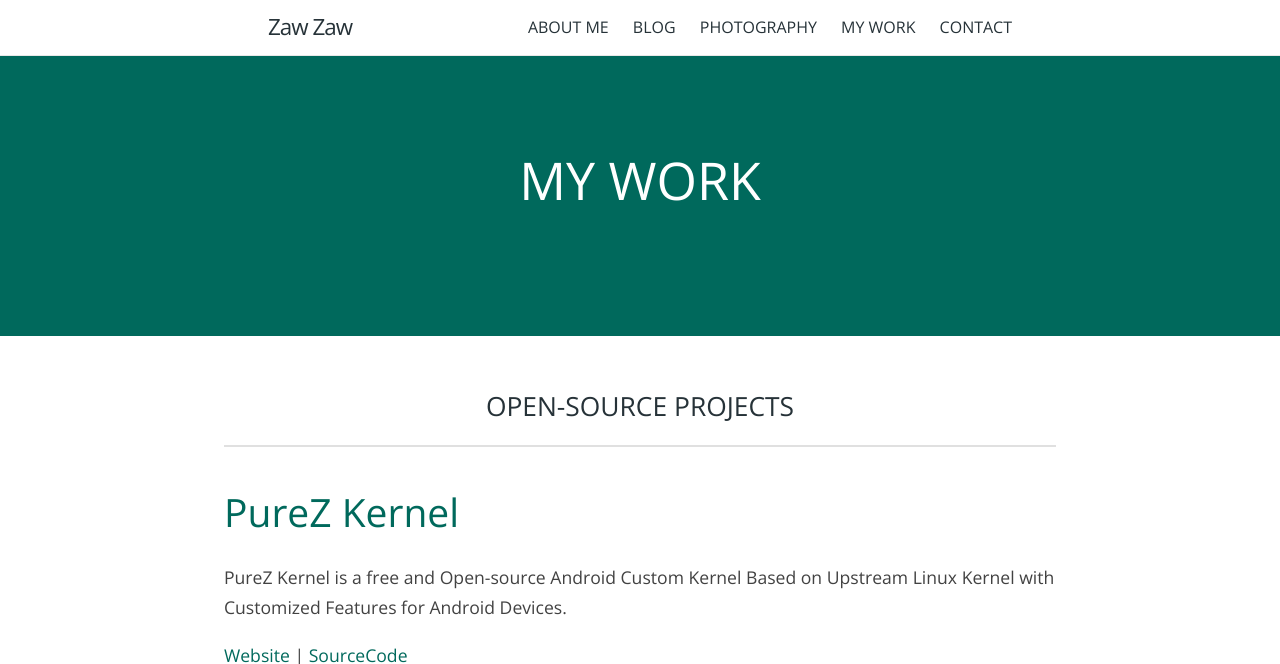
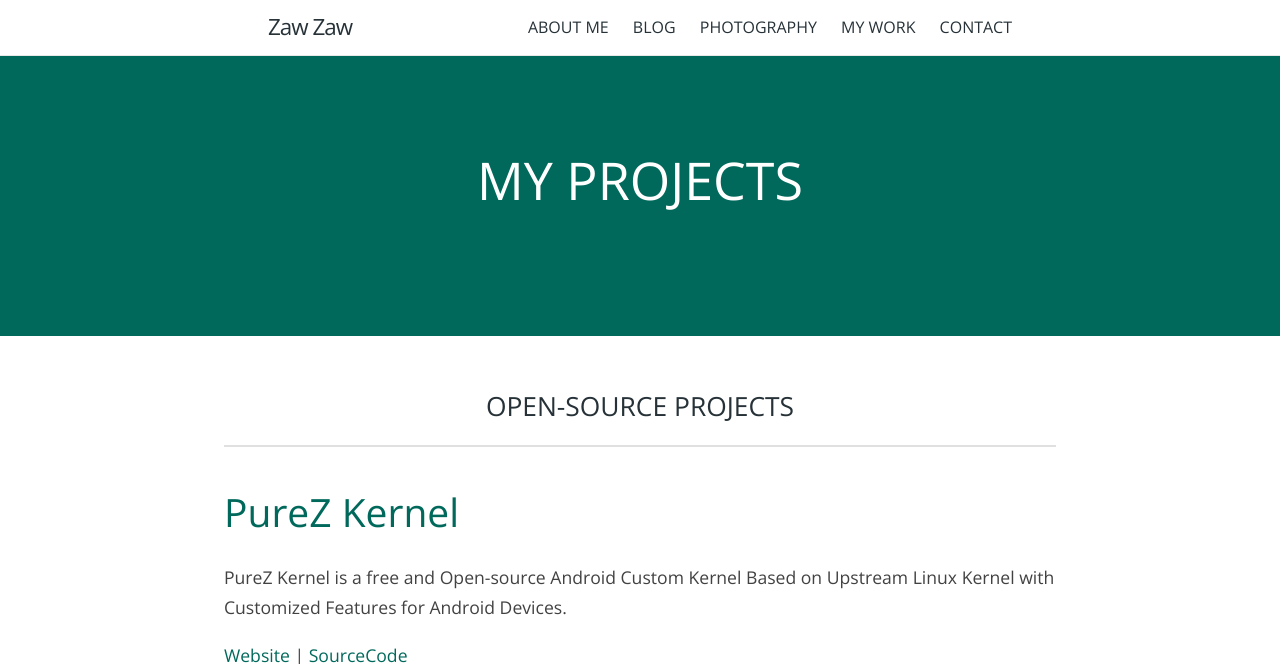
Before and after one commit to zawzaww/zawzaww.github.io, a Jekyll site: the page built from projects.md, in a window 1280 px wide and 900 px high, cut to the strip 0-664 px from the top of the window. Built offline with Jekyll 4.4.1, drawn with Linux system fonts in a browser that asks for light colours.

Commit message:
projects: README: Rename to 'projects' for oss and update readme

```diff
--- a/work.md
+++ b/projects.md
@@ -1,7 +1,7 @@
 ---
 layout: page
-title: MY WORK
-permalink: /work
+title: MY PROJECTS
+permalink: /projects
 ---
 
 <h2 align="center">OPEN-SOURCE PROJECTS</h2>
```
Also changed, not shown: README.md.
